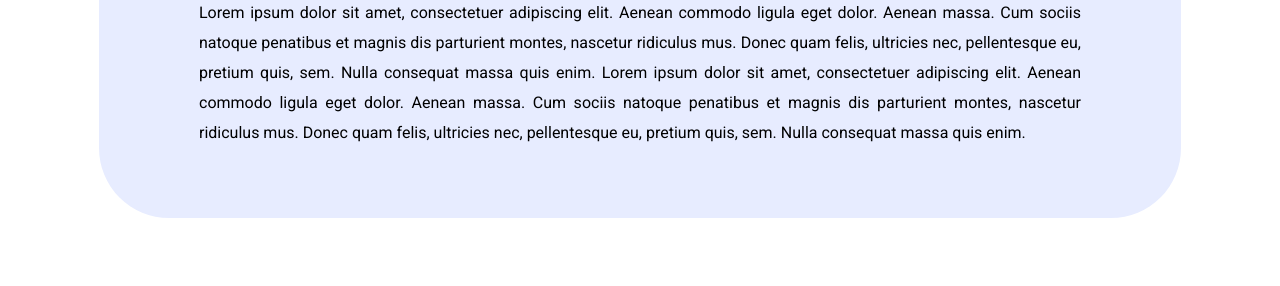
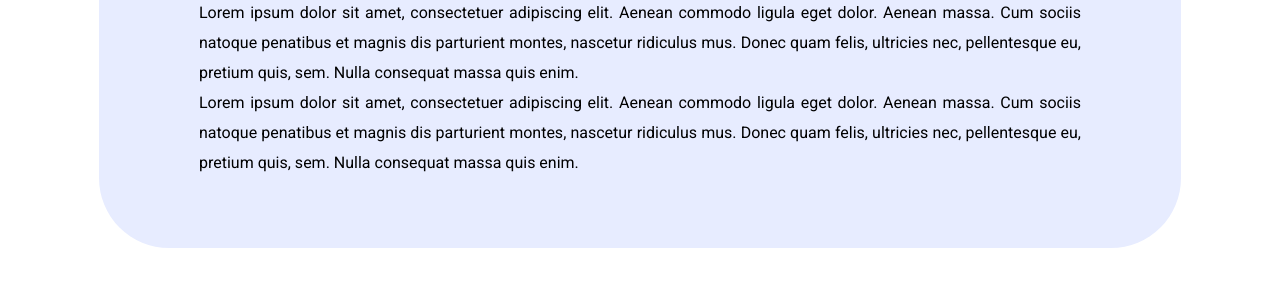
Before and after one commit to CEBA06/A06-Project, a plain HTML site: page index.html in a window 1280 px wide. Shown: the part 142-428 px from the top of the page. Drawn offline with Linux system fonts and the light colour scheme.

Commit message:
update with separating paragraf

```diff
--- a/index.html
+++ b/index.html
@@ -16,10 +16,15 @@
 <section>
     <div class="container-card1">
         <h1 class="header-card1">Kota Bandung Merupakan</h1>
-        <p class="content-card1">Lorem ipsum dolor sit amet, consectetuer adipiscing elit. Aenean commodo ligula eget dolor. Aenean massa. Cum sociis natoque penatibus et magnis dis parturient montes, nascetur ridiculus
+        <p class="content-card1">
+            Lorem ipsum dolor sit amet, consectetuer adipiscing elit. Aenean commodo ligula eget dolor. Aenean massa. Cum sociis natoque penatibus et magnis dis parturient montes, nascetur ridiculus
             mus. Donec quam felis, ultricies nec, pellentesque eu, pretium quis, sem. Nulla consequat massa quis enim.
+        </p>
+        <p class="content-card1">
             Lorem ipsum dolor sit amet, consectetuer adipiscing elit. Aenean commodo ligula eget dolor. Aenean massa. Cum sociis natoque penatibus et magnis dis parturient montes, nascetur ridiculus
-            mus. Donec quam felis, ultricies nec, pellentesque eu, pretium quis, sem. Nulla consequat massa quis enim.</p>
+            mus. Donec quam felis, ultricies nec, pellentesque eu, pretium quis, sem. Nulla consequat massa quis enim.
+        </p>
+
     </div>
 </section>
     <!-- om zehan code -->
```
